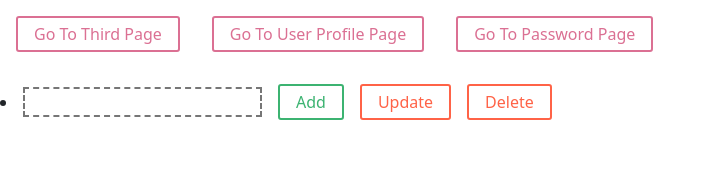
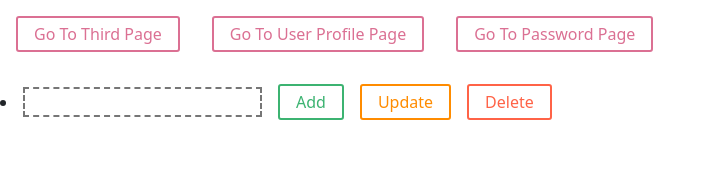
Before and after one commit to Heshan-kavi/dynamic-list, a React (Create React App) app: page /secondary-page in a window 1280 px wide. Shown: the top 174 px of the page, without its empty margins (0-716 px from the left). Built offline with nearby package versions, Linux system fonts and the light colour scheme.

Commit message:
Changed the styles of the update button

```diff
--- a/src/components/CategoryView/CategoryView.styles.ts
+++ b/src/components/CategoryView/CategoryView.styles.ts
@@ -32,6 +32,12 @@ export const DeleteButton = styled(PrimaryButton)`
     border: 2px solid tomato;
 `;
 
+export const UpdateButton = styled(PrimaryButton)`
+    margin-left:0em;
+    color: darkorange;
+    border: 2px solid darkorange;
+`;
+
 export const AddButton = styled(PrimaryButton)`
     color: mediumseagreen;
     border: 2px solid mediumseagreen;
--- a/src/components/CategoryView/CategoryView.tsx
+++ b/src/components/CategoryView/CategoryView.tsx
@@ -1,6 +1,6 @@
 import { CategoryModel } from "../../interfaces/CategoryModel";
 import 'bootstrap/dist/css/bootstrap.min.css';
-import { DeleteButton, AddButton } from "./CategoryView.styles";
+import { DeleteButton, AddButton, UpdateButton } from "./CategoryView.styles";
 import { memo } from "react";
 
 interface CategoryProp {
@@ -19,7 +19,7 @@ function CategoryView({data, handleDelete, handleUpdate, handleAdd, valueChanged
                 <li>
                     <input style={{borderStyle:'dashed'}} value={item.value} onChange={(event) => {valueChanged(item.id, event.target.value)}}/>
                     <AddButton onClick={() => {handleAdd(item.id)}}>Add</AddButton>
-                    <DeleteButton onClick={() => {handleUpdate(item.id, item.value)}}>Update</DeleteButton>
+                    <UpdateButton onClick={() => {handleUpdate(item.id, item.value)}}>Update</UpdateButton>
                     <DeleteButton onClick={() => {handleDelete(item.id)}}>Delete</DeleteButton>
                 </li>
                 <div style={{paddingLeft:30}}><CategoryView data={item.children} handleDelete={handleDelete} handleUpdate={handleUpdate} handleAdd={handleAdd} valueChanged={valueChanged}/></div>
```
